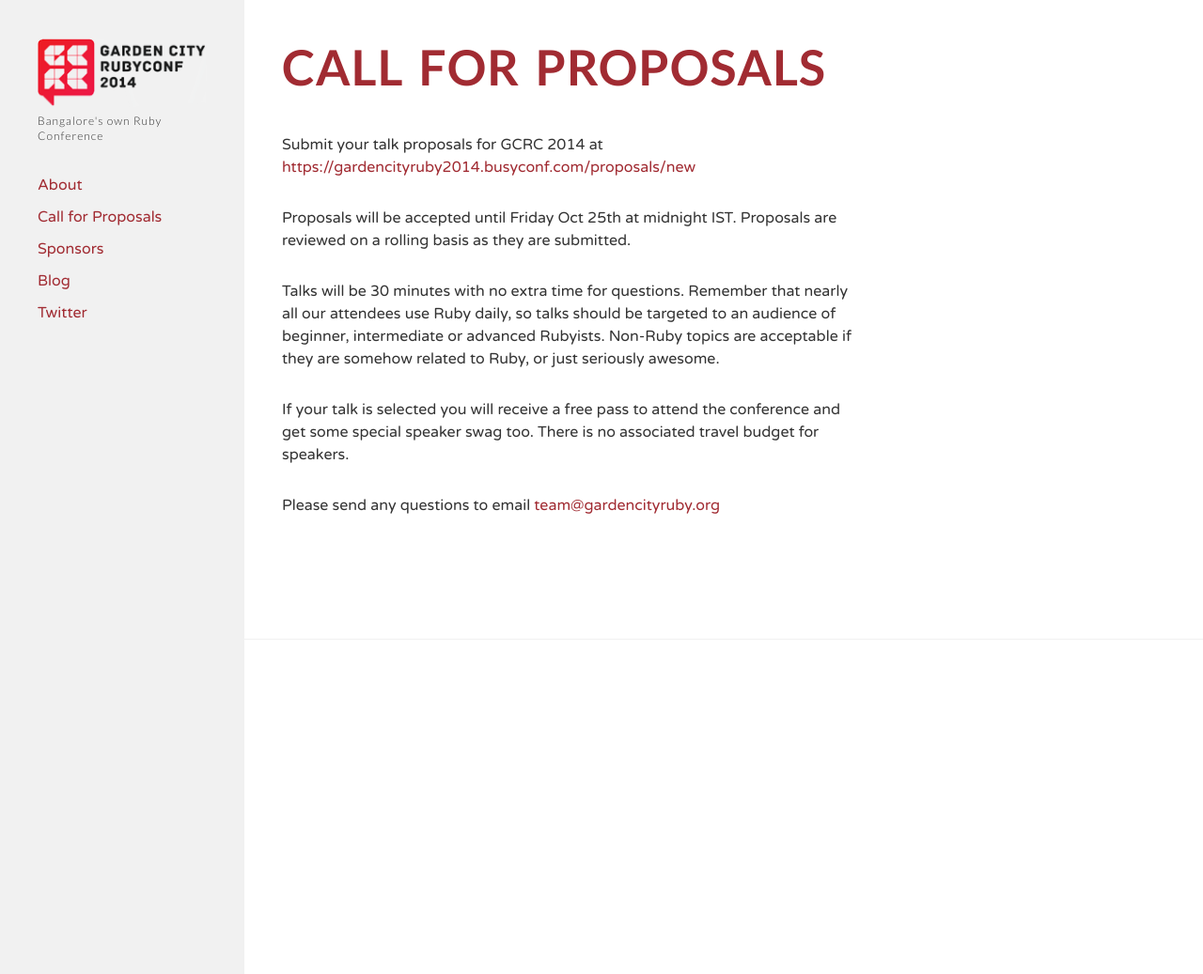
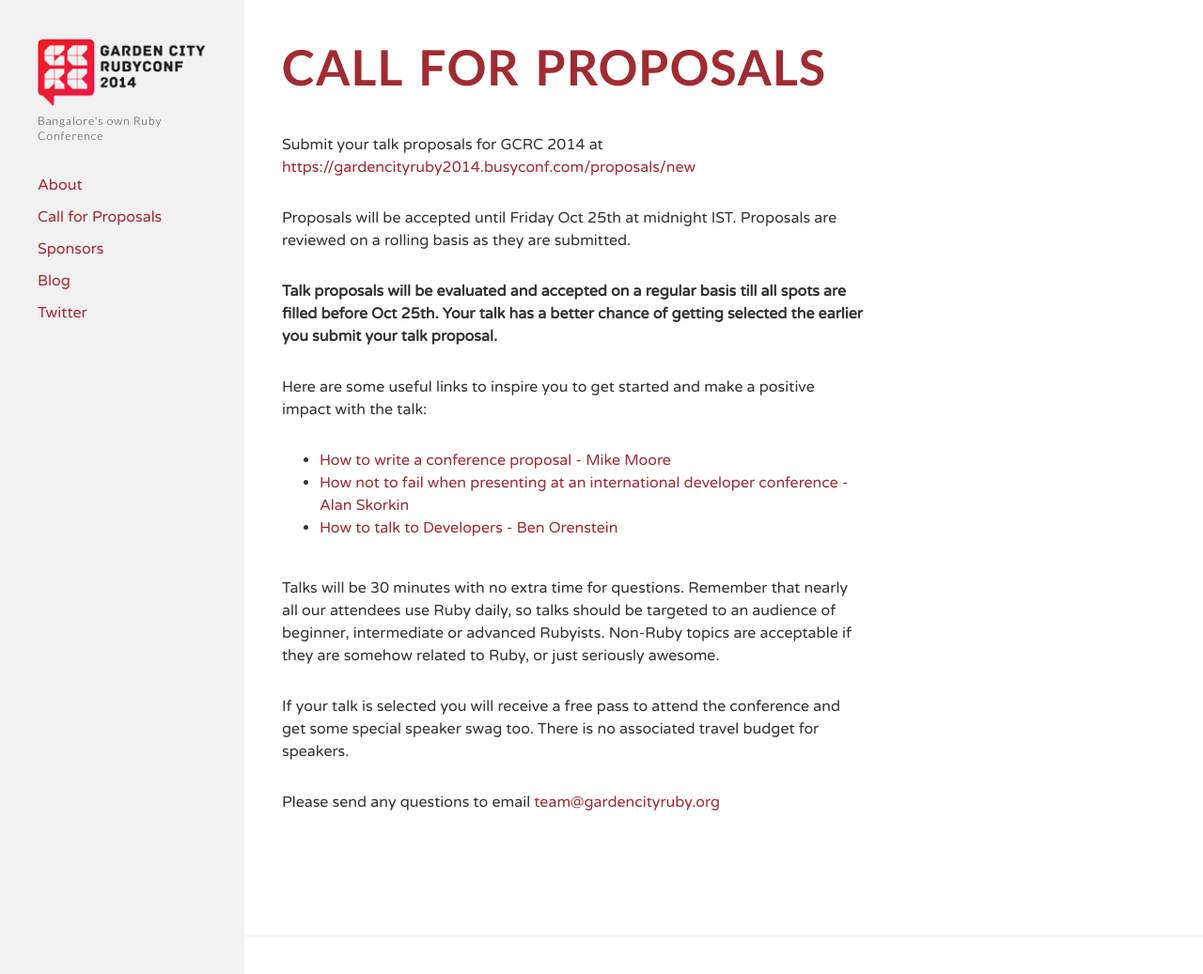
Before and after one commit to GardenCityRuby/GCRC2014, a Jekyll site: the page built from cfp.md, in a window 1280 px wide and 1037 px high. Shown: the whole window at 94% size. Built offline with Jekyll 4.4.1, drawn with Linux system fonts in a browser that asks for light colours; nearby versions of some CDN libraries.

Commit message:
Emphasis on rolling basis review of proposals

```diff
--- a/cfp.md
+++ b/cfp.md
@@ -9,6 +9,15 @@
 
 Proposals will be accepted until Friday Oct 25th at midnight IST. Proposals are reviewed on a rolling basis as they are submitted.
 
+**Talk proposals will be evaluated and accepted on a regular basis till all spots are filled before Oct 25th. Your talk has a better chance of getting selected the earlier you submit your talk proposal.**
+
+Here are some useful links to inspire you to get started and make a positive impact with the talk:
+
+* [How to write a conference proposal - Mike Moore](http://blowmage.com/2013/01/24/writing-conf-proposals)
+* [How not to fail when presenting at an international developer conference - Alan Skorkin](http://webuild.envato.com/blog/how-not-to-fail-when-presenting-at-an-international-developer-conference/)
+* [How to talk to Developers - Ben Orenstein](http://www.youtube.com/watch?v=l9JXH7JPjR4)
+
+
 Talks will be 30 minutes with no extra time for questions. Remember that nearly all our attendees use Ruby daily, so talks should be targeted to an audience of beginner, intermediate or advanced Rubyists. Non-Ruby topics are acceptable if they are somehow related to Ruby, or just seriously awesome.
 
 If your talk is selected you will receive a free pass to attend the conference and get some special speaker swag too. There is no associated travel budget for speakers.
```
